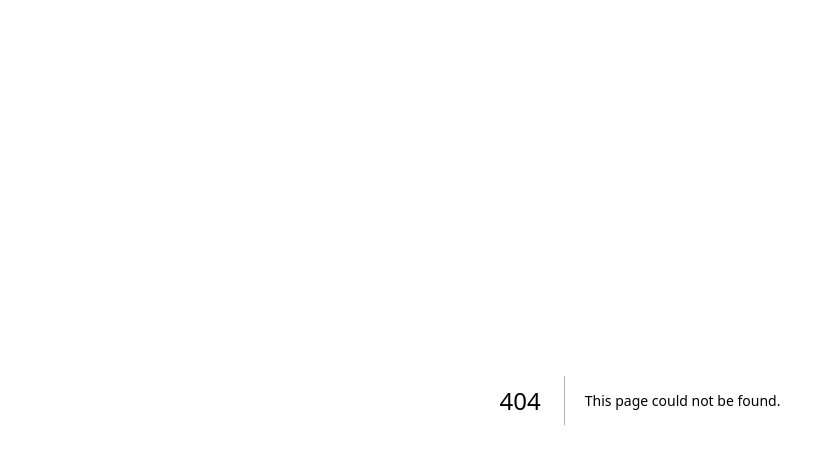
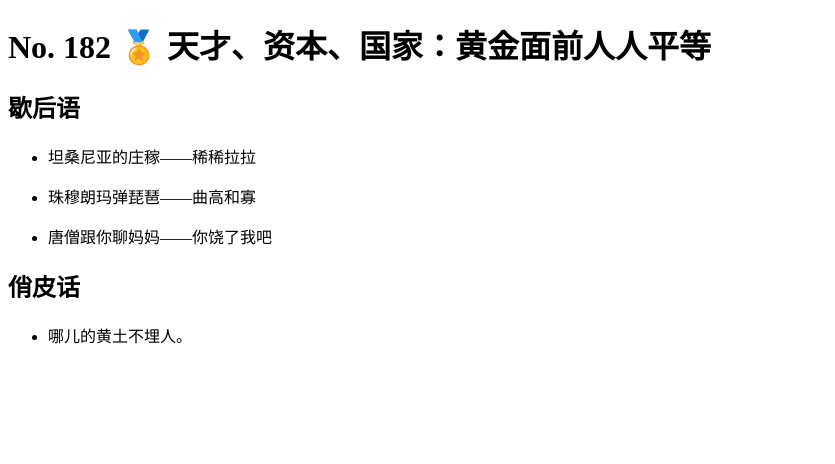
Before and after one commit to eddiehe99/bannatienet, a Next.js app: page /episodes/number-182 in a window 1280 px wide. Before the commit this address had no page. Shown: the top 464 px of the page, without its empty margins (0-835 px from the left). Built offline with nearby package versions, Linux system fonts and the light colour scheme.

Commit message:
feat: add episode No. 182

```diff
--- a/src/pages/episodes/_meta.js
+++ b/src/pages/episodes/_meta.js
@@ -1,6 +1,7 @@
 /* eslint-disable prettier/prettier */
 /* eslint-disable import/no-anonymous-default-export */
 export default {
+    'number-182': 'No. 182',
     'number-179': 'No. 179',
     'number-177': 'No. 177',
     'number-176': 'No. 176',
--- /dev/null
+++ b/src/pages/episodes/number-182.mdx
@@ -0,0 +1,13 @@
+# No. 182 🏅 天才、资本、国家：黄金面前人人平等
+
+## 歇后语
+
+- 坦桑尼亚的庄稼——稀稀拉拉
+
+- 珠穆朗玛弹琵琶——曲高和寡
+
+- 唐僧跟你聊妈妈——你饶了我吧
+
+## 俏皮话
+
+- 哪儿的黄土不埋人。
```
